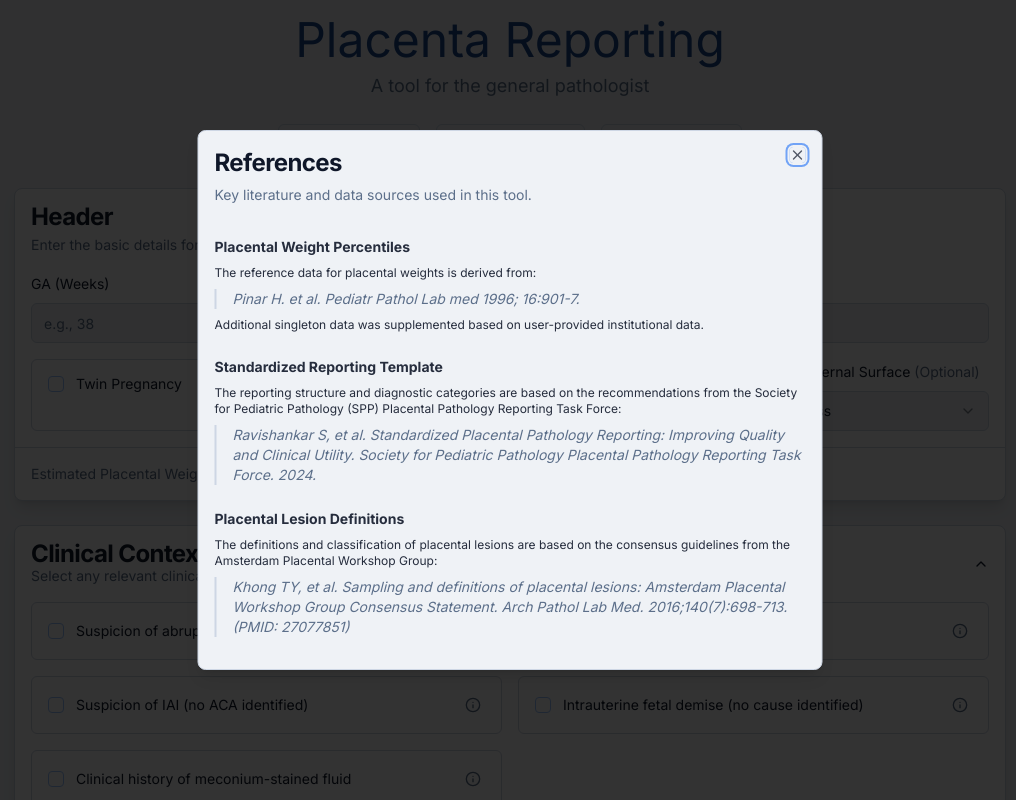
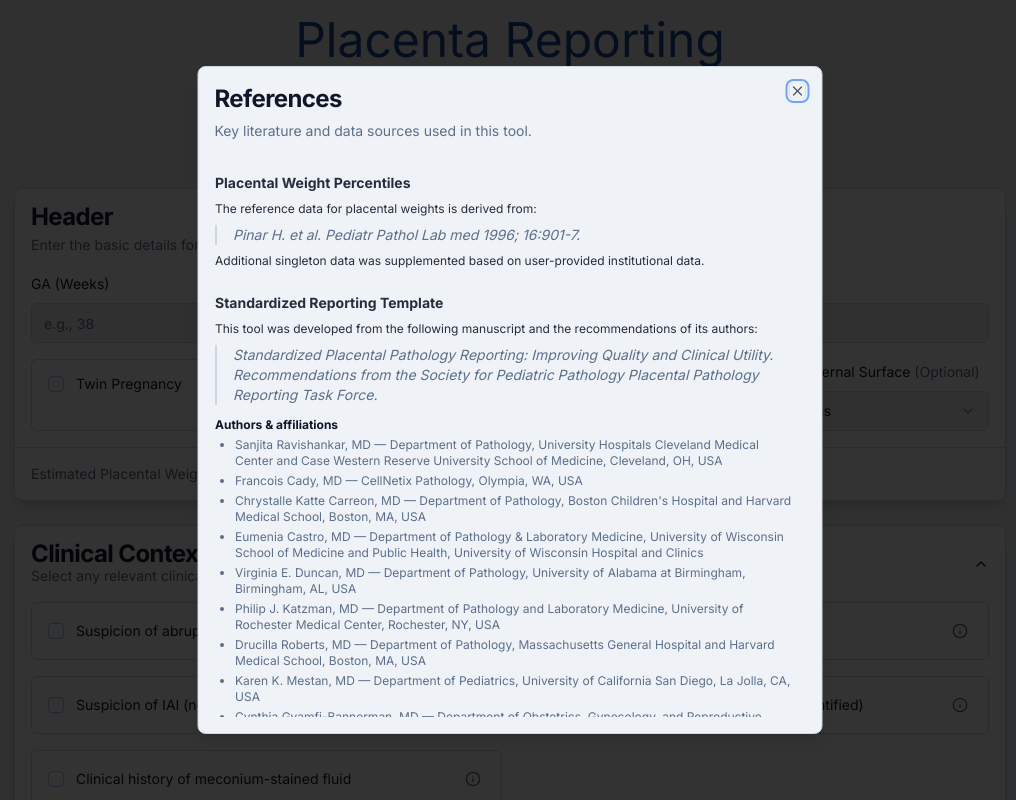
Before and after one commit to ckrishnan/spp-placenta-app, a Next.js app: page / in a window 1280 px wide. Both pictures are taken after a click on the button "References". Shown: the top 800 px of the page, without its empty margins (130-1146 px from the left). Built offline with nearby package versions, Linux system fonts and the light colour scheme.

Commit message:
updated author contributors

```diff
--- a/src/components/references-modal.tsx
+++ b/src/components/references-modal.tsx
@@ -27,7 +27,7 @@ export function ReferencesModal() {
             Key literature and data sources used in this tool.
           </DialogDescription>
         </DialogHeader>
-        <div className="grid gap-6 py-4 text-sm text-foreground/90">
+        <div className="grid gap-6 py-4 text-sm text-foreground/90 max-h-[70vh] overflow-y-auto pr-2">
           <div className="space-y-2">
             <h3 className="font-bold">Placental Weight Percentiles</h3>
             <p className="text-xs">
@@ -43,10 +43,37 @@ export function ReferencesModal() {
           <div className="space-y-2">
             <h3 className="font-bold">Standardized Reporting Template</h3>
             <p className="text-xs">
-              The reporting structure and diagnostic categories are based on the recommendations from the Society for Pediatric Pathology (SPP) Placental Pathology Reporting Task Force:
+              This tool was developed from the following manuscript and the recommendations of its authors:
             </p>
             <blockquote className="border-l-2 pl-4 italic text-muted-foreground">
-              Ravishankar S, et al. Standardized Placental Pathology Reporting: Improving Quality and Clinical Utility. Society for Pediatric Pathology Placental Pathology Reporting Task Force. 2024.
+              Standardized Placental Pathology Reporting: Improving Quality and Clinical Utility. Recommendations from the Society for Pediatric Pathology Placental Pathology Reporting Task Force.
+            </blockquote>
+            <div className="text-xs text-muted-foreground pt-1 space-y-1">
+              <p className="font-semibold text-foreground">Authors &amp; affiliations</p>
+              <ul className="list-disc pl-5 space-y-1">
+                <li>Sanjita Ravishankar, MD — Department of Pathology, University Hospitals Cleveland Medical Center and Case Western Reserve University School of Medicine, Cleveland, OH, USA</li>
+                <li>Francois Cady, MD — CellNetix Pathology, Olympia, WA, USA</li>
+                <li>Chrystalle Katte Carreon, MD — Department of Pathology, Boston Children&apos;s Hospital and Harvard Medical School, Boston, MA, USA</li>
+                <li>Eumenia Castro, MD — Department of Pathology &amp; Laboratory Medicine, University of Wisconsin School of Medicine and Public Health, University of Wisconsin Hospital and Clinics</li>
+                <li>Virginia E. Duncan, MD — Department of Pathology, University of Alabama at Birmingham, Birmingham, AL, USA</li>
+                <li>Philip J. Katzman, MD — Department of Pathology and Laboratory Medicine, University of Rochester Medical Center, Rochester, NY, USA</li>
+                <li>Drucilla Roberts, MD — Department of Pathology, Massachusetts General Hospital and Harvard Medical School, Boston, MA, USA</li>
+                <li>Karen K. Mestan, MD — Department of Pediatrics, University of California San Diego, La Jolla, CA, USA</li>
+                <li>Cynthia Gyamfi-Bannerman, MD — Department of Obstetrics, Gynecology, and Reproductive Sciences, Division of Maternal-Fetal Medicine, University of California San Diego, La Jolla, CA, USA</li>
+                <li>Heather Florescue, MD — Department of Obstetrics and Gynecology, University of Rochester Medical Center, Rochester, NY, USA</li>
+                <li>Lindsey Wimmer, DNP — Star Legacy Foundation</li>
+                <li>Alicia Loehlein — Measure the Placenta</li>
+                <li>Mana Parast, MD — Department of Pathology, Center for Perinatal Discovery, University of California San Diego, La Jolla, CA, USA</li>
+              </ul>
+              <p className="pt-2">
+                <span className="font-semibold text-foreground">Correspondence:</span> Sanjita Ravishankar, MD, Department of Pathology, University Hospitals Cleveland Medical Center, Case Western Reserve University School of Medicine, 11100 Euclid Ave., Cleveland, OH 44106 — Sanjita.ravishankar@uhhospitals.org
+              </p>
+            </div>
+          </div>
+          <div className="space-y-2">
+            <h3 className="font-bold">Web App Design</h3>
+            <blockquote className="border-l-2 pl-4 italic text-muted-foreground">
+              Web app design: Chandra Krishnan, MD — chandra.krishnan@gmail.com
             </blockquote>
           </div>
           <div className="space-y-2">
```
